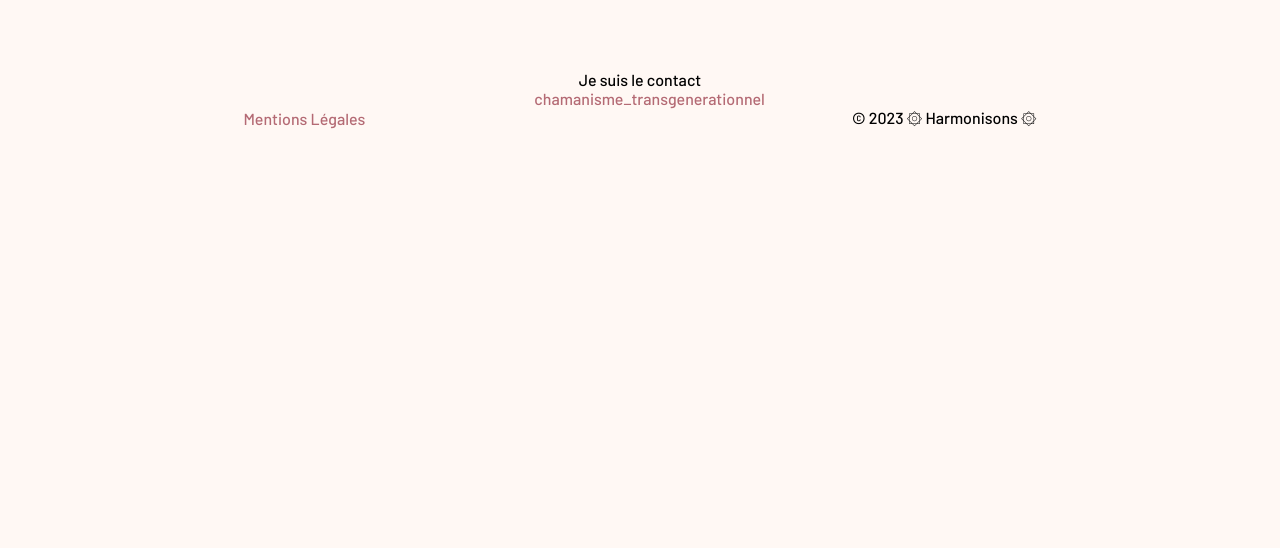
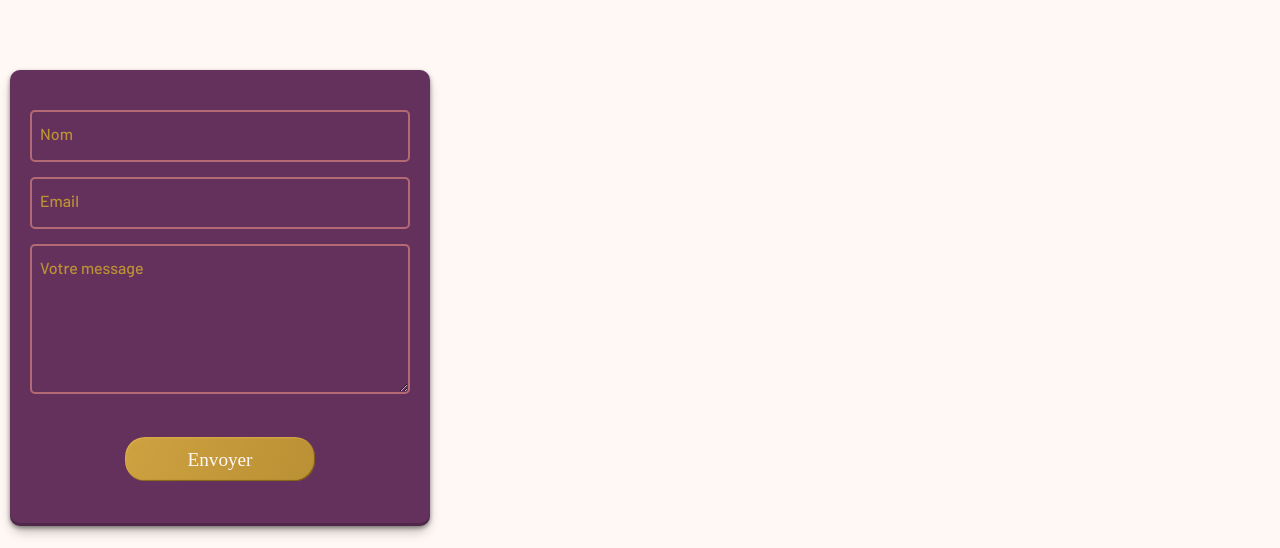
Before and after one commit to Newaluigi/Harmonisons-project, a React (Vite) app in the folder frontend/: page /contact in a window 1280 px wide. Shown: the part 288-836 px from the top of the page. Before the commit the page ends 800 px from the top, so only its background shows below. Built offline with nearby package versions, Linux system fonts and the light colour scheme; some icons are missing; a web font is replaced by a local one.

Commit message:
contact form added and stylized

```diff
--- a/frontend/src/pages/Contact.jsx
+++ b/frontend/src/pages/Contact.jsx
@@ -19,8 +19,44 @@ export default function Contact() {
       <section id="ContactForm">
         <h2 className="sectionTitle">Une question ?</h2>
         <p className="genericParagraph"></p>
+        <form>
+          <div className="input-group">
+            <input
+              name="name"
+              type="text"
+              className="input-group__input"
+              required
+            />
+            <label htmlFor="name" className="input-group__label">
+              Nom
+            </label>
+          </div>
+          <div className="input-group">
+            <input
+              name="email"
+              type="text"
+              className="input-group__input"
+              required
+            />
+            <label htmlFor="email" className="input-group__label">
+              Email
+            </label>
+          </div>
+          <div className="input-group">
+            <textarea
+              name="text"
+              className="input-group__input"
+              required
+            ></textarea>
+            <label htmlFor="message" className="input-group__label">
+              Votre message
+            </label>
+          </div>
+          <button type="submit" className="genericButton">
+            Envoyer
+          </button>
+        </form>
       </section>
-      <p>Je suis le contact</p>
     </div>
   )
 }
--- a/frontend/src/styles/Contact.scss
+++ b/frontend/src/styles/Contact.scss
@@ -0,0 +1,93 @@
+form {
+  max-width: 420px;
+  margin: 20px 10px;
+  padding: 40px 20px 20px 20px;
+  background-color: var(--third-color);
+  border-radius: 10px;
+  box-shadow: rgba(0, 0, 0, 0.4) 0px 2px 4px,
+    rgba(0, 0, 0, 0.3) 0px 7px 13px -3px, rgba(0, 0, 0, 0.2) 0px -3px 0px inset;
+}
+
+.feedback-input {
+  color: white;
+  font-size: 18px;
+  border-radius: 5px;
+  line-height: 22px;
+  background-color: transparent;
+  border: 2px solid var(--secondary-color);
+  transition: all 0.3s;
+  padding: 13px;
+  margin-bottom: 15px;
+  width: 100%;
+  box-sizing: border-box;
+  outline: 0;
+}
+
+.feedback-input:focus {
+  border: 2px solid var(--first-color);
+}
+
+textarea {
+  height: 150px;
+  line-height: 150%;
+  resize: vertical;
+}
+
+[type="submit"] {
+  width: 100%;
+  border-radius: 5px;
+  border: 0;
+  cursor: pointer;
+  color: white;
+  font-size: 24px;
+  padding-top: 10px;
+  padding-bottom: 10px;
+  transition: all 0.3s;
+  margin-top: -4px;
+}
+.input-group {
+  position: relative;
+}
+
+.input-group__input {
+  border: none;
+  border-radius: 4px;
+  padding: 10px;
+  color: #fff;
+  outline: 2px solid #fff;
+  background-color: transparent;
+  transition: outline-color 500ms;
+  color: white;
+  font-size: 18px;
+  border-radius: 5px;
+  line-height: 22px;
+  background-color: transparent;
+  border: 2px solid var(--secondary-color);
+  transition: all 0.3s;
+  padding: 13px;
+  margin-bottom: 15px;
+  width: 100%;
+  box-sizing: border-box;
+  outline: 0;
+}
+
+.input-group__input:focus,
+.input-group__input:valid {
+  border: 2px solid var(--first-color);
+}
+
+.input-group__label {
+  position: absolute;
+  top: 0;
+  left: 0;
+  transform: translate(10px, 14px);
+  color: var(--first-color);
+  transition: transform 500ms, background-color 500ms, padding-inline 500ms;
+}
+
+.input-group__input:focus + .input-group__label,
+.input-group__input:valid + .input-group__label {
+  padding-inline: 5px;
+  transform: translate(10px, -14px) scale(0.8);
+  background-color: var(--third-color);
+}
--- a/frontend/src/styles/main.scss
+++ b/frontend/src/styles/main.scss
@@ -8,6 +8,7 @@
 @import "./Care.scss";
 @import "./Testimonials.scss";
 @import "./Timeline.scss";
+@import "./Contact.scss";
 
 :root {
   --background-color: #fff8f4;
```
